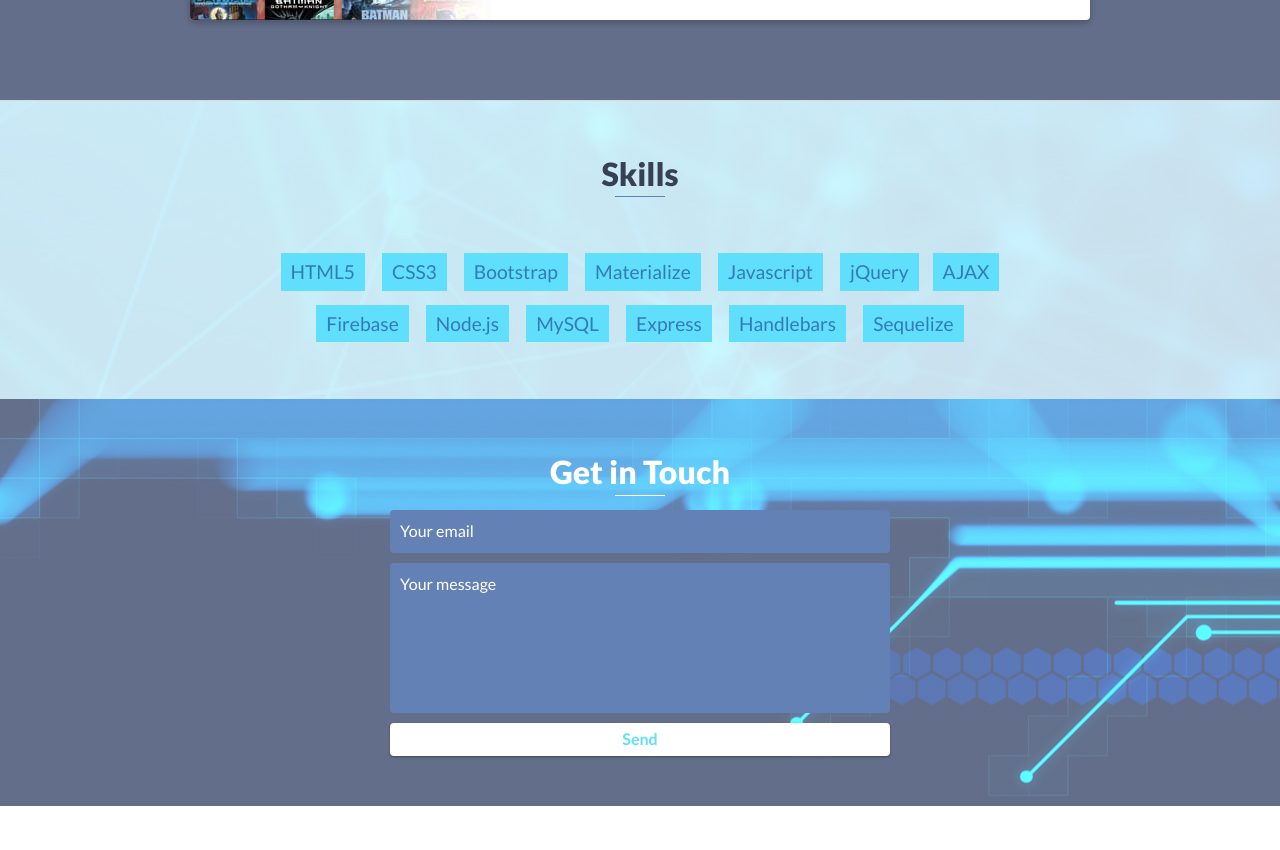
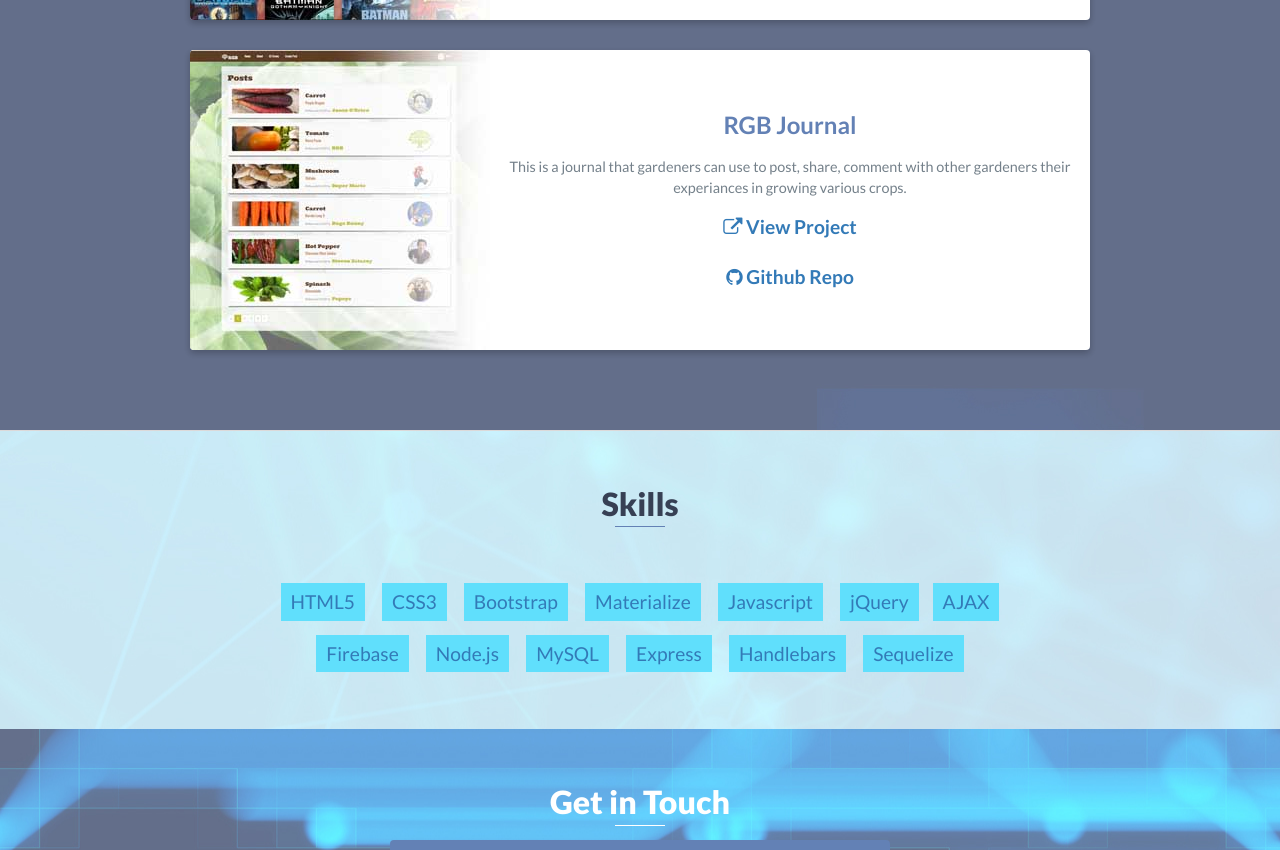
Before and after one commit to jasonboru/jasonboru.github.io, a website: page index.html in a window 1280 px wide. Shown: the part 4110-4960 px from the top of the page. Drawn offline with nearby package versions, Linux system fonts and the light colour scheme.

Commit message:
adding in the RGB journal final project

```diff
--- a/index.html
+++ b/index.html
@@ -240,6 +240,23 @@
                         <!-- End .project-info -->
                 </div>
                 <!-- End .project -->
+
+                <div class="project shadow-large">
+                    <div class="project-image">
+                        <a href="http://fierce-beach-37857.herokuapp.com/"><img src="images/project-rgbjournal.jpg" alt="RGB Journal"/></a>
+                    </div>
+                    <!-- End .project-image -->
+                    <div id="rgbJournal" class="project-info">
+                        <h3>RGB Journal</h3>
+                        <p>
+                            This is a journal that gardeners can use to post, share, comment with other gardeners their experiances in growing various crops.
+                        </p>
+                        <a href="http://fierce-beach-37857.herokuapp.com/" target="_blank"><i class="fa fa-external-link" aria-hidden="true"></i> View Project</a>
+                        <br><br><a href="https://github.com/jasonboru/laravel-blog" target="_blank"><i class="fa fa-github" aria-hidden="true"></i>  Github Repo</a>
+                    </div>
+                    <!-- End .project-info -->
+            </div>
+            <!-- End .project -->
             </div>
         </div>
     </div>
```
Also changed, not shown: images/project-rgbjournal.jpg (added).
